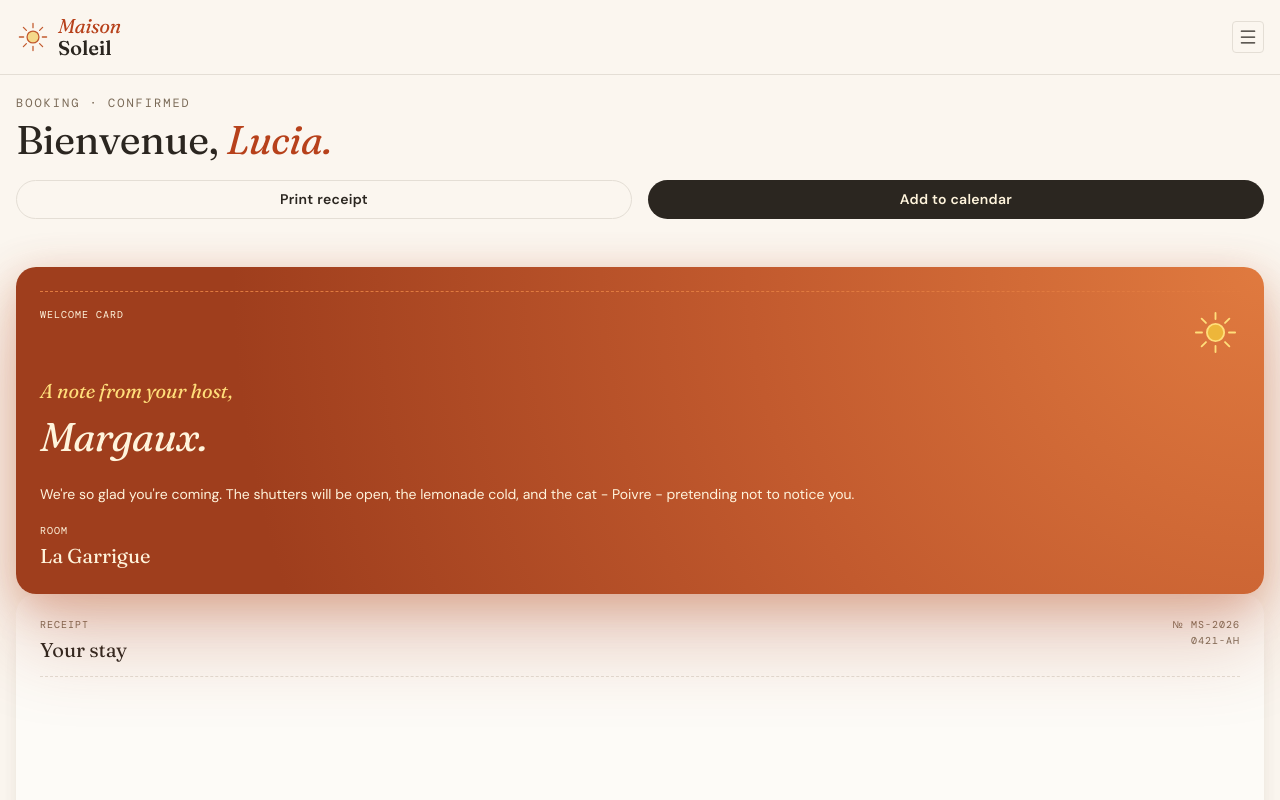
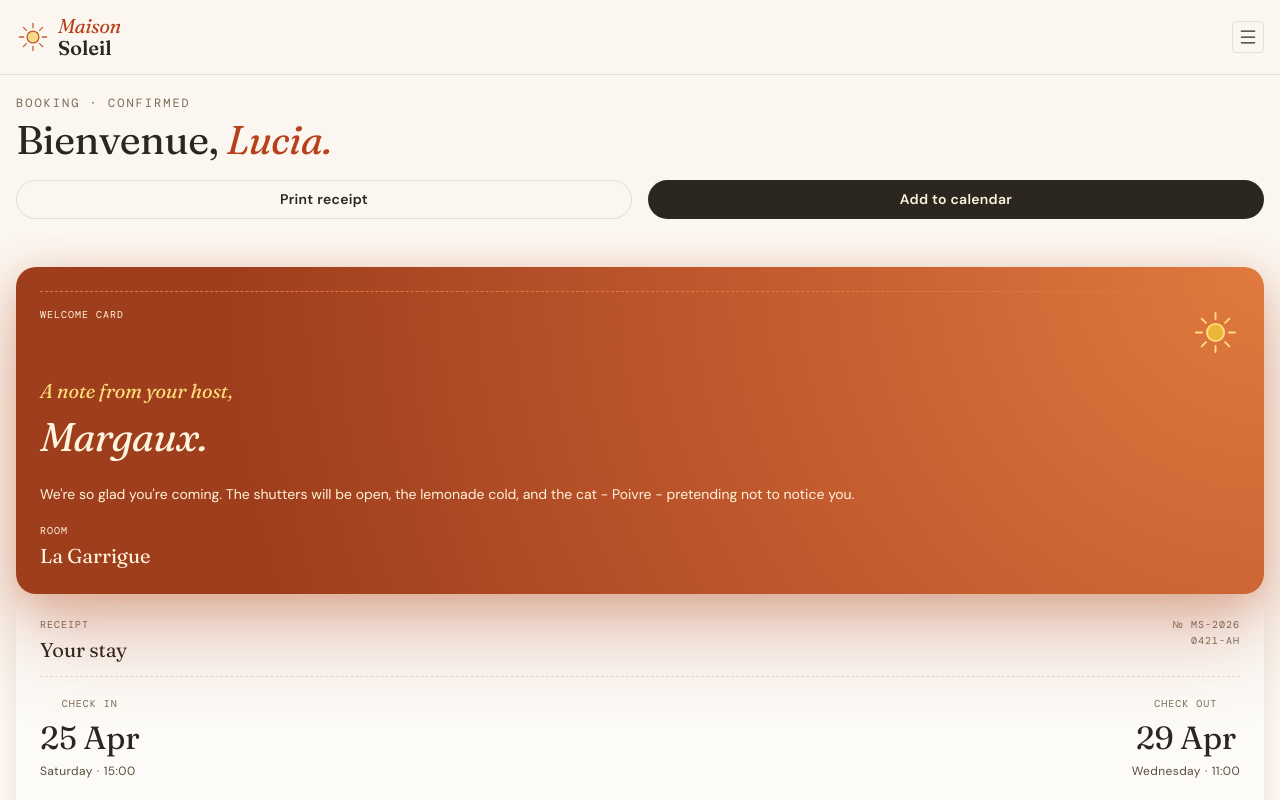
Before and after one commit to g-akca/hotel-booking-confirmation-page, a React (Vite) app: page / in a window 1280 px wide. Shown: the top 800 px of the page. Built offline with nearby package versions, Linux system fonts and the light colour scheme; a web font is replaced by a local one.

Commit message:
Add check in and out sections to ReceiptCard

```diff
--- a/src/components/ReceiptCard.jsx
+++ b/src/components/ReceiptCard.jsx
@@ -18,12 +18,39 @@ function ReceiptCard() {
 
           <div className="flex flex-col items-end gap-0.5 text-neutral-600 text-[10px] leading-base tracking-[1px] font-mono">
             <p>№ MS-2026</p>
-
             <p>0421-AH</p>
           </div>
         </div>
 
-        <div></div>
+        <div className="flex justify-between items-center gap-3 text-center">
+          <div className="flex flex-col gap-2">
+            <p className="text-[10px] leading-base tracking-[1px] text-neutral-600 font-mono uppercase">Check in</p>
+
+            <div className="flex flex-col gap-1.5">
+              <p className="text-[32px] leading-[120%] font-fraunces tracking-[-0.25px]">25 Apr</p>
+
+              <div className="flex gap-1 text-[12px] leading-[120%] tracking-[0.4px] text-neutral-700">
+                <p>Saturday</p>
+                <p>·</p>
+                <p>15:00</p>
+              </div>
+            </div>
+          </div>
+
+          <div className="flex flex-col gap-2">
+            <p className="text-[10px] leading-base tracking-[1px] text-neutral-600 font-mono uppercase">Check out</p>
+
+            <div className="flex flex-col gap-1.5">
+              <p className="text-[32px] leading-[120%] font-fraunces tracking-[-0.25px]">29 Apr</p>
+
+              <div className="flex gap-1 text-[12px] leading-[120%] tracking-[0.4px] text-neutral-700">
+                <p>Wednesday</p>
+                <p>·</p>
+                <p>11:00</p>
+              </div>
+            </div>
+          </div>
+        </div>
 
         <div></div>
 
```
